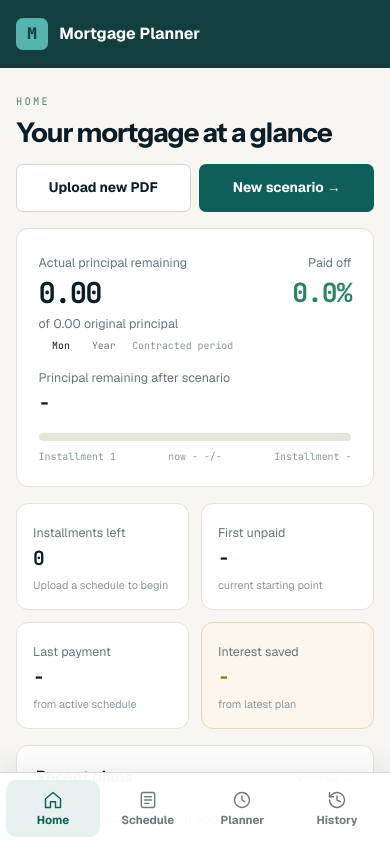
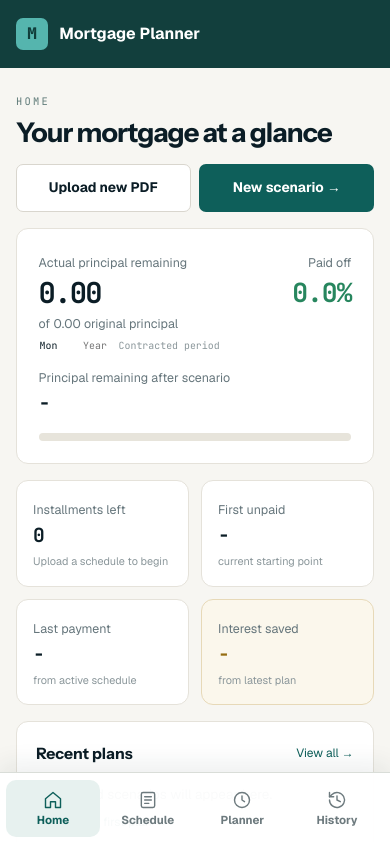
Before and after one commit to lig-lil/mortgage-payment-planner, a React (Vite) app: page / in a window 390 px wide. Shown: the top 842 px of the page. Built offline with nearby package versions, Linux system fonts and the light colour scheme.

Commit message:
Simplify dashboard installment controls and improve mobile layout

```diff
--- a/src/components/Dashboard.tsx
+++ b/src/components/Dashboard.tsx
@@ -1,11 +1,6 @@
 import { FormEvent, useState } from 'react';
 import { ExtractionMeta, ScheduleRow, StoredCalculationResult } from '../types';
-import {
-  formatEditableMoney,
-  formatMoney,
-  parseFlexibleNumber,
-  parsePositiveInteger
-} from '../utils/number';
+import { formatEditableMoney, formatMoney, parseFlexibleNumber } from '../utils/number';
 import { principalRows, rowsSummary } from '../utils/rows';
 import { formatScheduleDate } from '../utils/scheduleDate';
 
@@ -20,8 +15,6 @@ interface DashboardProps {
   onOriginalPrincipalChange: (value: number) => void;
   onOriginalPrincipalLockChange: (locked: boolean) => void;
   onContractedPeriodChange: (value: string) => void;
-  onTotalInstallmentsChange: (value: number) => void;
-  onTotalInstallmentsLockChange: (locked: boolean, value?: number) => void;
 }
 
 const MONTHS = [
@@ -61,20 +54,14 @@ export const Dashboard = ({
   onOpenHistory,
   onOriginalPrincipalChange,
   onOriginalPrincipalLockChange,
-  onContractedPeriodChange,
-  onTotalInstallmentsChange,
-  onTotalInstallmentsLockChange
+  onContractedPeriodChange
 }: DashboardProps) => {
   const [isEditingOriginalPrincipal, setIsEditingOriginalPrincipal] = useState(false);
   const [originalPrincipalDraft, setOriginalPrincipalDraft] = useState('');
-  const [isEditingTotalInstallments, setIsEditingTotalInstallments] = useState(false);
-  const [totalInstallmentsDraft, setTotalInstallmentsDraft] = useState('');
   const summary = rowsSummary(rows);
   const payments = principalRows(rows);
   const latest = results[0];
   const isOriginalPrincipalLocked = Boolean(meta?.originalPrincipalLocked);
-  const isTotalInstallmentsLocked = Boolean(meta?.totalInstallmentsLocked);
-  const totalInstallments = meta?.totalInstallmentsOverride ?? summary.totalInstallments;
   const unpaidIndex = Math.max(0, (firstUnpaidInstallment ?? 1) - 1);
   const actualPrincipalRemaining = payments.reduce((total, row) => total + row.creditAmount, 0);
   const scenarioPrincipalRemaining = latest?.result.remainingCredit;
@@ -99,13 +86,12 @@ export const Dashboard = ({
   const interestSaved = latest?.result.totalInterestSaved;
 
   const startEditingOriginalPrincipal = () => {
+    if (isOriginalPrincipalLocked) {
+      return;
+    }
+
     setOriginalPrincipalDraft(formatEditableMoney(originalPrincipal));
     setIsEditingOriginalPrincipal(true);
-  };
-
-  const startEditingTotalInstallments = () => {
-    setTotalInstallmentsDraft(String(totalInstallments || ''));
-    setIsEditingTotalInstallments(true);
   };
 
   const saveOriginalPrincipal = (event: FormEvent<HTMLFormElement>) => {
@@ -119,19 +105,6 @@ export const Dashboard = ({
     onOriginalPrincipalChange(value);
     onOriginalPrincipalLockChange(true);
     setIsEditingOriginalPrincipal(false);
-  };
-
-  const saveTotalInstallments = (event: FormEvent<HTMLFormElement>) => {
-    event.preventDefault();
-    const value = parsePositiveInteger(totalInstallmentsDraft);
-
-    if (value == null || value <= 0) {
-      return;
-    }
-
-    onTotalInstallmentsChange(value);
-    onTotalInstallmentsLockChange(true, value);
-    setIsEditingTotalInstallments(false);
   };
 
   const updateContractedPeriod = (month: string, year: string) => {
@@ -229,8 +202,9 @@ export const Dashboard = ({
                     <span className="original-principal-actions">
                       <button
                         type="button"
-                        aria-label="Edit original principal"
-                        title="Edit original principal"
+                        aria-label={isOriginalPrincipalLocked ? 'Unlock original principal to edit' : 'Edit original principal'}
+                        title={isOriginalPrincipalLocked ? 'Unlock original principal to edit' : 'Edit original principal'}
+                        disabled={isOriginalPrincipalLocked}
                         onClick={startEditingOriginalPrincipal}
                       >
                         <EditIcon />
@@ -255,7 +229,7 @@ export const Dashboard = ({
                     value={contractedMonth}
                     onChange={(event) => updateContractedPeriod(event.target.value, contractedYear)}
                   >
-                    <option value="">Mon</option>
+                    <option value="" disabled hidden>Mon</option>
                     {MONTHS.map((month) => (
                       <option key={month} value={month}>{month}</option>
                     ))}
@@ -291,46 +265,6 @@ export const Dashboard = ({
         <div className="mortgage-progress">
           <span style={{ width: paidPercent + '%' }} />
         </div>
-        <div className="balance-card__scale">
-          <span>Installment 1</span>
-          <span>now - {firstUnpaidInstallment ?? '-'}/{totalInstallments || '-'}</span>
-          <span className="installment-progress-end">
-            {isEditingTotalInstallments ? (
-              <form className="installments-edit" onSubmit={saveTotalInstallments}>
-                <span>Installment</span>
-                <input
-                  aria-label="Total installments"
-                  type="text"
-                  inputMode="numeric"
-                  value={totalInstallmentsDraft}
-                  onChange={(event) => setTotalInstallmentsDraft(event.target.value)}
-                  autoFocus
-                />
-                <button type="submit" aria-label="Save total installments">Save</button>
-                <button type="button" aria-label="Cancel total installments edit" onClick={() => setIsEditingTotalInstallments(false)}>Cancel</button>
-              </form>
-            ) : (
-              <>
-                Installment {totalInstallments || '-'}
-                {meta ? (
-                  <span className="installment-progress-actions">
-                    <button type="button" aria-label="Edit total installments" onClick={startEditingTotalInstallments}>
-                      <EditIcon />
-                    </button>
-                    <button
-                      type="button"
-                      aria-label={isTotalInstallmentsLocked ? 'Unlock total installments' : 'Lock total installments'}
-                      className={isTotalInstallmentsLocked ? 'is-locked' : ''}
-                      onClick={() => onTotalInstallmentsLockChange(!isTotalInstallmentsLocked, totalInstallments)}
-                    >
-                      <LockIcon locked={isTotalInstallmentsLocked} />
-                    </button>
-                  </span>
-                ) : null}
-              </>
-            )}
-          </span>
-        </div>
       </section>
 
       <div className="metric-grid">
--- a/src/pages/HomePage.tsx
+++ b/src/pages/HomePage.tsx
@@ -764,26 +764,6 @@ export const HomePage = () => {
                 return { ...rest, contractedPeriod: value };
               })
             }
-            onTotalInstallmentsChange={(value) =>
-              setMeta((currentMeta) =>
-                currentMeta ? { ...currentMeta, totalInstallmentsOverride: value } : currentMeta
-              )
-            }
-            onTotalInstallmentsLockChange={(locked, value) =>
-              setMeta((currentMeta) => {
-                if (!currentMeta) {
-                  return currentMeta;
-                }
-
-                return {
-                  ...currentMeta,
-                  totalInstallmentsOverride: locked
-                    ? value ?? currentMeta.totalInstallmentsOverride ?? rowsSummary(sortedRows).totalInstallments
-                    : currentMeta.totalInstallmentsOverride,
-                  totalInstallmentsLocked: locked
-                };
-              })
-            }
           />
         ) : null}
 
--- a/src/styles.css
+++ b/src/styles.css
@@ -1016,7 +1016,7 @@ button {
 .contracted-period-field {
   display: flex;
   align-items: center;
-  gap: 0.35rem;
+  gap: 0.2rem;
   width: fit-content;
   margin-top: 0.22rem;
   color: #8a969a;
@@ -1044,13 +1044,17 @@ button {
 }
 
 .contracted-period-field select {
-  width: 2.65rem;
+  width: 2.25rem;
+  padding-left: 0;
   padding-right: 0.05rem;
   appearance: none;
+  text-align: left;
 }
 
 .contracted-period-field input {
-  width: 2.85rem;
+  width: 2.55rem;
+  padding-left: 0.05rem;
+  padding-right: 0.05rem;
 }
 
 .contracted-period-field span {
@@ -1088,36 +1092,13 @@ button {
   background: linear-gradient(90deg, #268762, #51b9b0);
 }
 
-.balance-card__scale {
-  display: flex;
-  justify-content: space-between;
-  gap: 0.5rem;
-  margin-top: 0.55rem;
-  color: #8a969a;
-  font-family: var(--font-mono);
-  font-size: 0.62rem;
-}
-
-.balance-card__scale > span:nth-child(2) { text-align: center; }
-.balance-card__scale > span:last-child { text-align: right; }
-
-.installment-progress-end,
-.installments-edit {
-  display: inline-flex;
-  align-items: center;
-  justify-content: flex-end;
-  gap: 0.3rem;
-}
-
-.original-principal-actions,
-.installment-progress-actions {
+.original-principal-actions {
   display: inline-flex;
   align-items: center;
   gap: 0.12rem;
 }
 
-.original-principal-actions button,
-.installment-progress-actions button {
+.original-principal-actions button {
   display: inline-flex;
   align-items: center;
   justify-content: center;
@@ -1129,13 +1110,16 @@ button {
   color: var(--brand);
 }
 
-.original-principal-actions button.is-locked,
-.installment-progress-actions button.is-locked {
+.original-principal-actions button:disabled {
+  cursor: not-allowed;
+  opacity: 0.35;
+}
+
+.original-principal-actions button.is-locked {
   color: #8a6818;
 }
 
-.original-principal-actions svg,
-.installment-progress-actions svg {
+.original-principal-actions svg {
   width: 0.8rem;
   height: 0.8rem;
   fill: none;
@@ -1143,27 +1127,6 @@ button {
   stroke-width: 1.6;
   stroke-linecap: round;
   stroke-linejoin: round;
-}
-
-.installments-edit input {
-  width: 3.2rem;
-  min-height: 24px;
-  padding: 0.15rem 0.3rem;
-  border: 1px solid #cfcfc8;
-  border-radius: 5px;
-  background: #fff;
-  color: var(--ink);
-  font-family: var(--font-mono);
-  font-size: 0.65rem;
-  text-align: center;
-}
-
-.installments-edit button {
-  padding: 0;
-  background: transparent;
-  color: var(--brand);
-  font-size: 0.62rem;
-  font-weight: 700;
 }
 
 .metric-grid { display: grid; grid-template-columns: repeat(2, minmax(0, 1fr)); gap: 0.75rem; }
@@ -1481,6 +1444,42 @@ button {
   border: 0;
 }
 
+@media (max-width: 639px) {
+  .schedule-overview-grid + .section-card {
+    padding: 1rem 0.75rem;
+  }
+
+  .schedule-table {
+    min-width: 0;
+  }
+
+  .schedule-table th,
+  .schedule-table td {
+    padding-inline: 0.3rem;
+  }
+
+  .schedule-table th:nth-child(1),
+  .schedule-table td:nth-child(1) { width: 15%; }
+  .schedule-table th:nth-child(2),
+  .schedule-table td:nth-child(2) { width: 31%; }
+  .schedule-table th:nth-child(3),
+  .schedule-table td:nth-child(3) { width: 31%; }
+  .schedule-table th:nth-child(4),
+  .schedule-table td:nth-child(4) { width: 23%; }
+
+  .installment-cell input,
+  .money-cell input {
+    width: 100%;
+    min-width: 0;
+    flex: 1 1 auto;
+  }
+
+  .schedule-table .danger-button {
+    font-size: 0.58rem;
+    white-space: nowrap;
+  }
+}
+
 /* Planner */
 .planner-page-header {
   display: flex;
```
